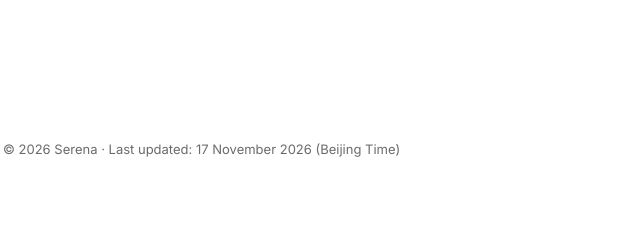
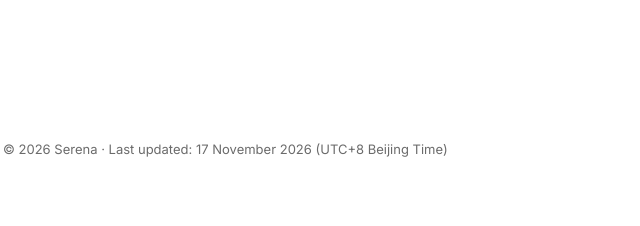
Before and after one commit to serenasun-7/serenasun-7.github.io, a plain HTML site: page index.html in a window 1280 px wide. Shown: the part 3498-3724 px from the top of the page, 121-761 px from the left. Drawn offline with Linux system fonts and the light colour scheme.

Commit message:
Show UTC+8 in last-updated label
Co-Authored-By: Claude Opus 5.5 <noreply@anthropic.com>
Claude-Session: https://claude.ai/code/session_01Pj97uSenHeZjjjpkemoxqF

```diff
--- a/index.html
+++ b/index.html
@@ -397,7 +397,7 @@
         <a href="https://orcid.org/0009-0005-9936-5863" target="_blank" rel="noopener">ORCID: 0009-0005-9936-5863</a>
       </div>
     </div>
-    <p class="container copyright">© <span id="year">2026</span> Serena · Last updated: <span id="last-updated">17 November 2026</span> (Beijing Time)</p>
+    <p class="container copyright">© <span id="year">2026</span> Serena · Last updated: <span id="last-updated">17 November 2026</span> (UTC+8 Beijing Time)</p>
   </footer>
 
   <dialog id="cv-dialog" class="cv-dialog" aria-labelledby="cv-dialog-title">
```
